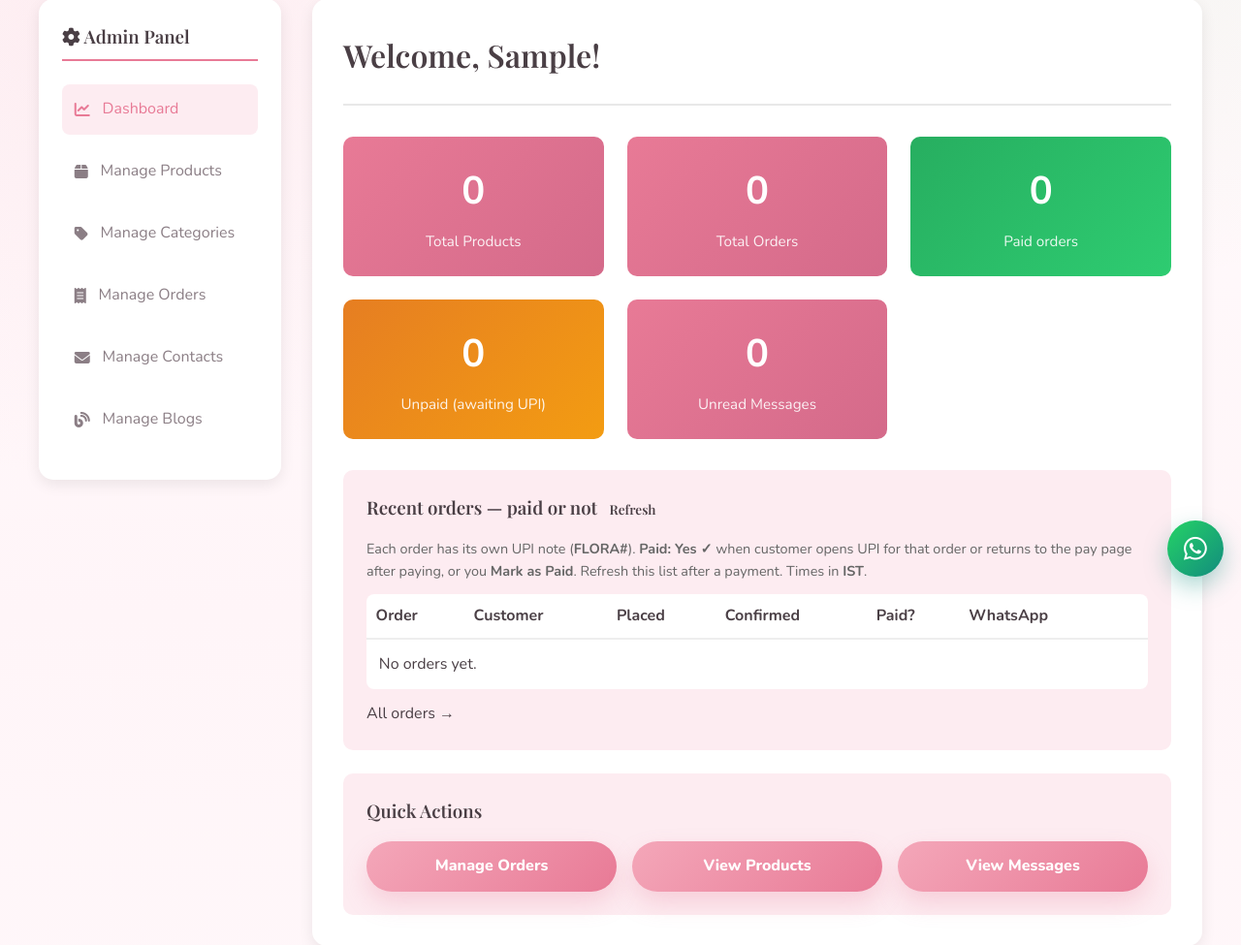
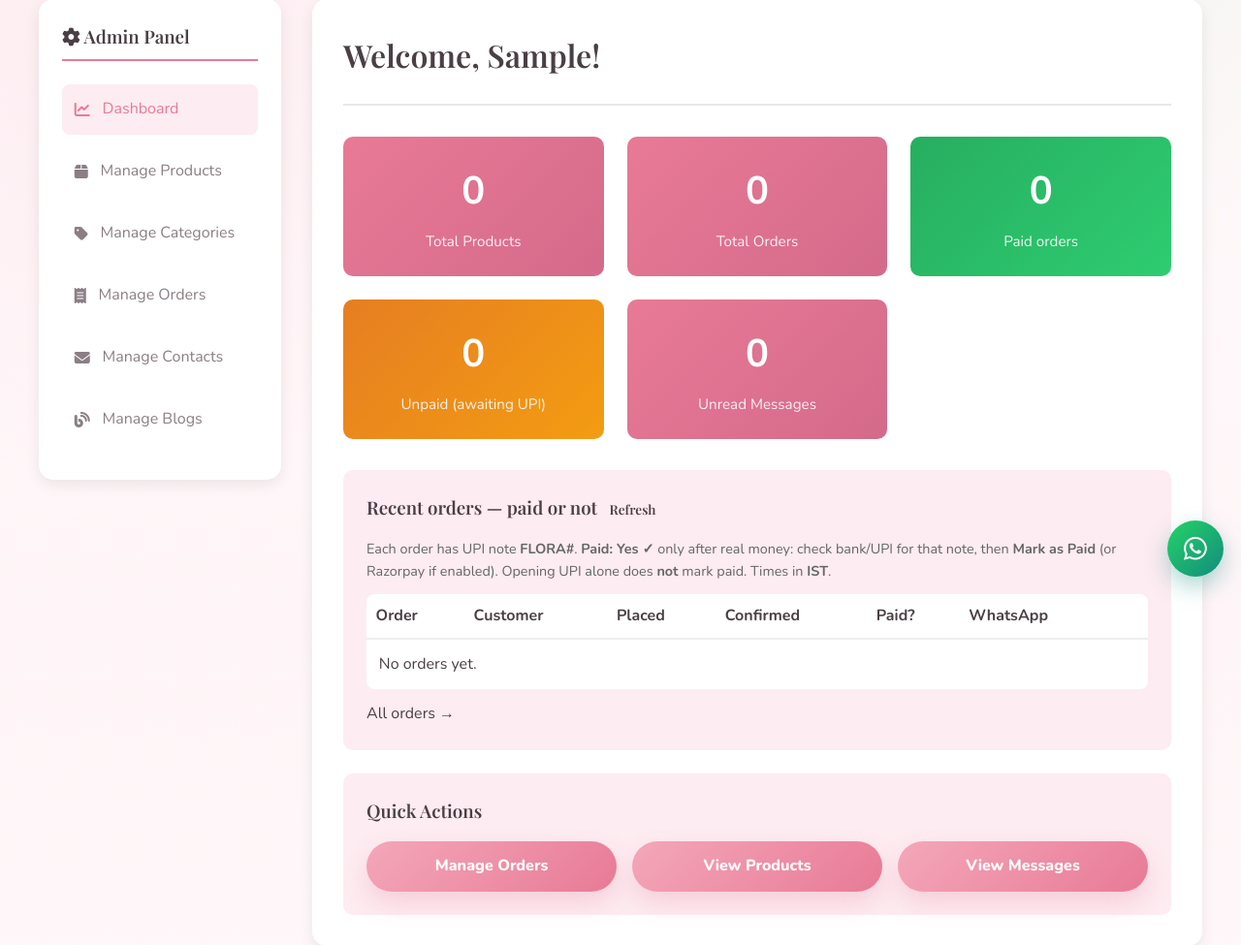
Before and after one commit to Anjana2005/flora, a Django app: page /dashboard/ in a window 1280 px wide. Shown: the part 187-1162 px from the top of the page at 97% size. Run offline with Django 5.2, Linux system fonts and the light colour scheme; the visitor is signed in with stand-in values (Sample User, id 1); data that the repository does not hold is empty; some web fonts are replaced.

Commit message:
Stop false Paid: Open UPI no longer marks paid without money

```diff
--- a/shop/payments.py
+++ b/shop/payments.py
@@ -122,9 +122,9 @@ def upi_app_response(
     safe_amt = escape(str(amount_str or ''))
     safe_shop = escape(shop_upi or get_upi_id())
     paid_line = (
-        'Admin Paid: Yes ✓ · complete UPI below'
+        'Already paid in admin'
         if already_paid
-        else 'Complete payment in UPI app'
+        else 'Pay in UPI app — admin stays Paid: No until money is confirmed'
     )
     html = f"""<!DOCTYPE html>
 <html lang="en"><head>
@@ -151,7 +151,8 @@ def upi_app_response(
   Note auto-filled: <code>{safe_note}</code></p>
   <a class="btn" id="upi-btn" href="{safe_upi}">Open UPI &amp; pay</a>
   <a class="btn" href="{safe_intent}" style="background:#5A3F4A">Open on Android</a>
-  <p style="margin-top:1rem;font-size:.85rem">Finish payment in the app until it says <strong>successful</strong>. If it says money not debited, go back and <strong>scan the QR inside GPay</strong> (not only this browser button).</p>
+  <p style="margin-top:1rem;font-size:.85rem">Complete payment until GPay/PhonePe shows <strong>successful</strong>.
+  Opening this page does <strong>not</strong> mark the order paid. Shop marks Paid after money arrives (note <code>{safe_note}</code>).</p>
 </div>
 <script>
 (function(){{
--- a/shop/views.py
+++ b/shop/views.py
@@ -1554,12 +1554,11 @@ def order_pay(request, order_id):
             rz_error = str(e)
             secure = False
 
-    # Pure UPI QR (money can debit) + site open URL (marks admin Paid)
+    # Pure UPI QR only — money via GPay/PhonePe. Does NOT mark Paid.
     payment = build_order_payment_qr(order)
     open_upi_url = reverse('shop:order_launch_payment', args=[order.id]) + (
         f'?method=scan&note={payment["order_ref"]}'
     )
-    mark_paid_url = reverse('shop:order_mark_paid_api', args=[order.id])
 
     context = {
         'order': order,
@@ -1574,7 +1573,6 @@ def order_pay(request, order_id):
         'upi_link': payment['upi_link'],
         'qr_url': payment['qr_url'],
         'open_upi_url': open_upi_url,
-        'mark_paid_url': mark_paid_url,
         'items': order.items.select_related('product').all(),
         'secure_payments': secure,
         'rz_error': rz_error,
@@ -1717,34 +1715,11 @@ def order_razorpay_webhook(request):
     return HttpResponse(status=200)
 
 
-def _force_order_paid(order, note_code=''):
-    """Always set paid=True for admin; never leave Paid: No after scanner use."""
-    from django.utils import timezone as dj_tz
-    from .payments import build_order_note_code
-
-    note = (note_code or build_order_note_code(order.id))[:64]
-    if not order.paid:
-        try:
-            order.mark_as_paid(payment_ref=note, payment_method='upi_scanner')
-        except Exception:
-            pass
-        order.refresh_from_db()
-    if not order.paid:
-        Order.objects.filter(pk=order.pk).update(
-            paid=True,
-            paid_at=dj_tz.now(),
-            payment_ref=note,
-            payment_method='upi_scanner',
-        )
-        order.refresh_from_db()
-    return order
-
-
 def order_launch_payment(request, order_id):
     """
-    Unique per-order scanner hit:
-    1) Force Paid: Yes in admin for THIS order
-    2) Open UPI with amount + order note (FLORA#) pre-filled
+    Open UPI app for this order (amount + FLORA# note only).
+    Does NOT mark Paid — opening the link is not a bank payment.
+    Paid only via Razorpay verify or staff "Mark as Paid" after money is received.
     """
     from .payments import (
         build_payment_confirmation_whatsapp_url,
@@ -1766,75 +1741,63 @@ def order_launch_payment(request, order_id):
             return HttpResponseRedirect(build_payment_confirmation_whatsapp_url(order, request))
         return redirect('shop:order_pay', order_id=order.id)
 
-    # Optional note must match this order number
     if given_note and given_note != expected_norm:
-        messages.error(request, f'Wrong scanner. This order is {expected_note}.')
+        messages.error(request, f'Wrong order note. This order is {expected_note}.')
         return redirect('shop:order_pay', order_id=order.id)
+
+    if order.paid:
+        return redirect('shop:order_paid_success', order_id=order.id)
 
     payment = build_order_payment_qr(order)
     note_code = payment.get('payment_note') or expected_note
     upi_link = payment.get('upi_link') or ''
     amount_str = payment.get('amount_str') or ''
 
-    # Always mark admin Paid before opening UPI
-    order = _force_order_paid(order, note_code)
-
+    # Open UPI only — leave paid=False until real money is confirmed
     if upi_link:
         return upi_app_response(
             upi_link,
             note_code=note_code,
             amount_str=amount_str,
             shop_upi=get_upi_id(),
-            already_paid=True,
+            already_paid=False,
         )
-    return redirect('shop:order_paid_success', order_id=order.id)
+    return redirect('shop:order_pay', order_id=order.id)
 
 
 def order_confirm_paid(request, order_id):
-    """Legacy URL — same as scanner: auto-mark paid + open success/WhatsApp."""
-    return redirect('shop:order_launch_payment', order_id=order_id)
-
-
+    """No public self-confirm — stay on payment page."""
+    return redirect('shop:order_pay', order_id=order_id)
+
+
+@login_required(login_url='shop:login')
 def order_mark_paid_api(request, order_id):
     """
-    Mark this order Paid: Yes in admin (UPI scanner / return from GPay).
-    GET or POST. Always forces paid=True so dashboard updates.
+    Staff-only: mark order paid (same as admin Mark as Paid).
+    Public users cannot mark paid without real payment / staff action.
     """
-    from django.http import JsonResponse, HttpResponse
-    from django.utils import timezone as dj_tz
-    from .payments import build_order_note_code
+    from django.http import JsonResponse
+
+    if not request.user.is_staff:
+        return JsonResponse({'ok': False, 'error': 'Staff only', 'paid': False}, status=403)
 
     order = get_object_or_404(Order, id=order_id)
-    note = build_order_note_code(order.id)
     already = bool(order.paid)
-
     if not order.paid:
-        try:
-            order.mark_as_paid(payment_ref=note, payment_method='upi_scanner')
-        except Exception:
-            pass
+        from .payments import build_order_note_code
+        note = build_order_note_code(order.id)
+        try:
+            order.mark_as_paid(payment_ref=note, payment_method='admin')
+        except Exception as e:
+            return JsonResponse({'ok': False, 'error': str(e), 'paid': False}, status=500)
         order.refresh_from_db()
 
-    # Hard guarantee — admin dashboard must show Paid even if stock step failed
-    if not order.paid:
-        Order.objects.filter(pk=order.pk).update(
-            paid=True,
-            paid_at=dj_tz.now(),
-            payment_ref=note[:64],
-            payment_method='upi_scanner',
-        )
-        order.refresh_from_db()
-
-    payload = {
+    return JsonResponse({
         'ok': True,
         'paid': bool(order.paid),
         'already': already,
-        'order_ref': note,
-    }
-    # sendBeacon often sends without Accept header — still return JSON
-    if request.headers.get('Accept', '').find('json') >= 0 or request.GET.get('fmt') == 'json':
-        return JsonResponse(payload)
-    return JsonResponse(payload)
+        'order_ref': f'FLORA{order.id}',
+    })
 
 
 def order_paid_success(request, order_id):
--- a/templates/shop/admin/dashboard.html
+++ b/templates/shop/admin/dashboard.html
@@ -166,9 +166,10 @@
                     <a href="{% url 'shop:admin_dashboard' %}" style="font-size:0.85rem;font-weight:600;margin-left:0.5rem;">Refresh</a>
                 </h3>
                 <p style="font-size:0.9rem;color:#666;margin:0 0 0.75rem;">
-                    Each order has its own UPI note (<strong>FLORA#</strong>).
-                    <strong>Paid: Yes ✓</strong> when customer opens UPI for that order or returns to the pay page after paying,
-                    or you <strong>Mark as Paid</strong>. Refresh this list after a payment. Times in <strong>IST</strong>.
+                    Each order has UPI note <strong>FLORA#</strong>.
+                    <strong>Paid: Yes ✓</strong> only after real money: check bank/UPI for that note, then
+                    <strong>Mark as Paid</strong> (or Razorpay if enabled).
+                    Opening UPI alone does <strong>not</strong> mark paid. Times in <strong>IST</strong>.
                 </p>
                 <table style="width:100%;border-collapse:collapse;background:#fff;border-radius:8px;overflow:hidden;">
                     <thead>
```
Also changed, not shown: templates/shop/order_pay.html (+14 -105 lines).
